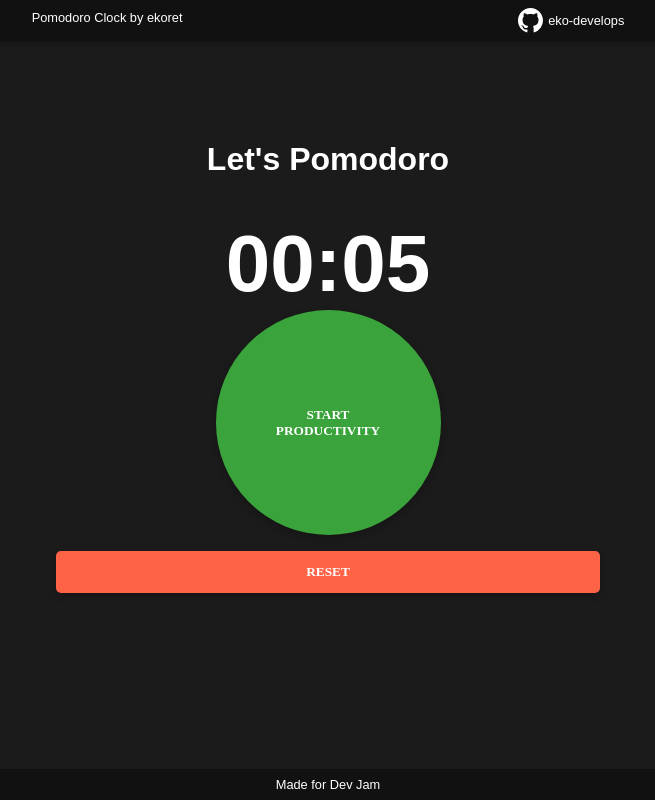
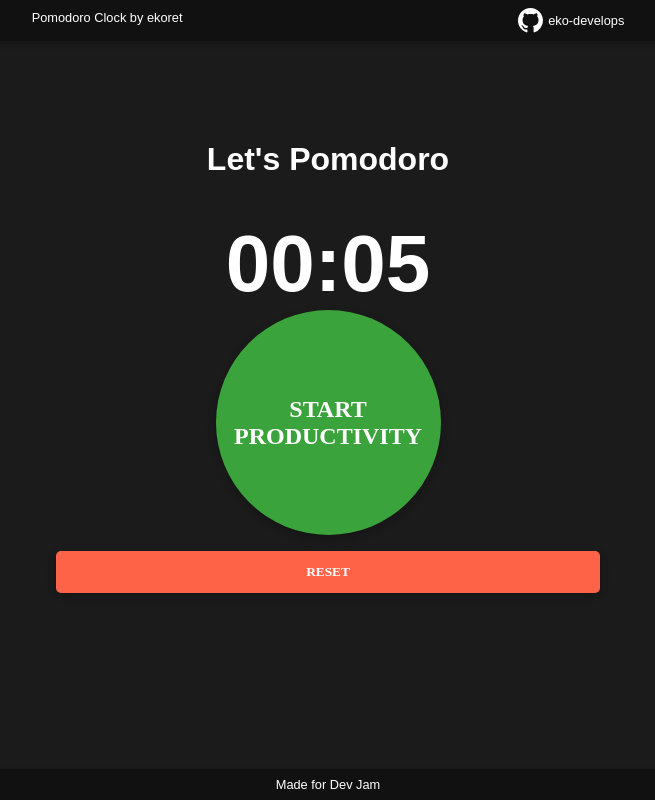
Before and after one commit to eko-develops/pomodoro-clock-react, a React (Create React App) app: page / in a window 1280 px wide. Shown: the whole page, without its empty margins (312-967 px from the left). Built offline with nearby package versions, Linux system fonts and the light colour scheme.

Commit message:
Change font size of start/pause button

```diff
--- a/src/index.css
+++ b/src/index.css
@@ -110,6 +110,7 @@ a:hover, button:hover{
     width: 225px;
     border-radius: 50%;
     margin: auto;
+    font-size: 1.5rem;
 }
 
 @media all and (min-width: 576px){
```
